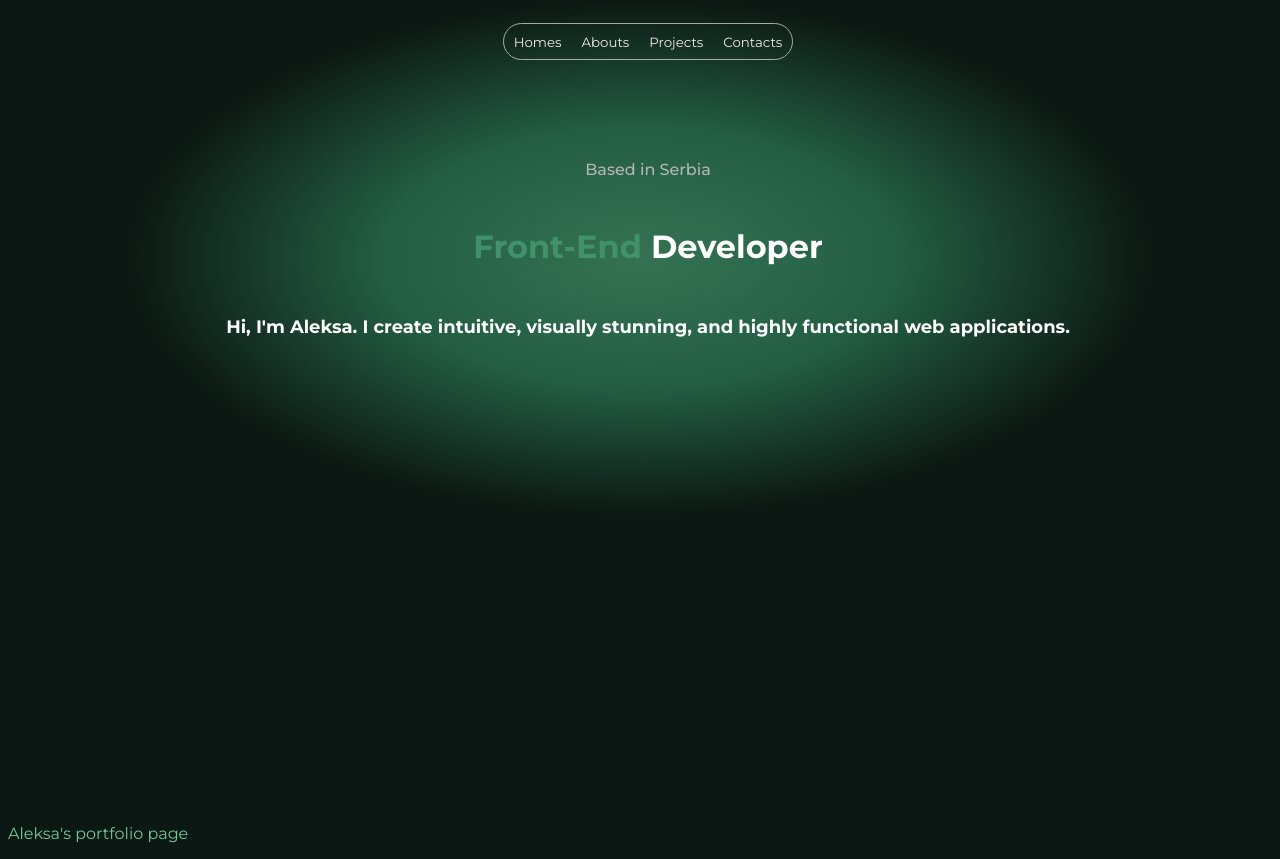
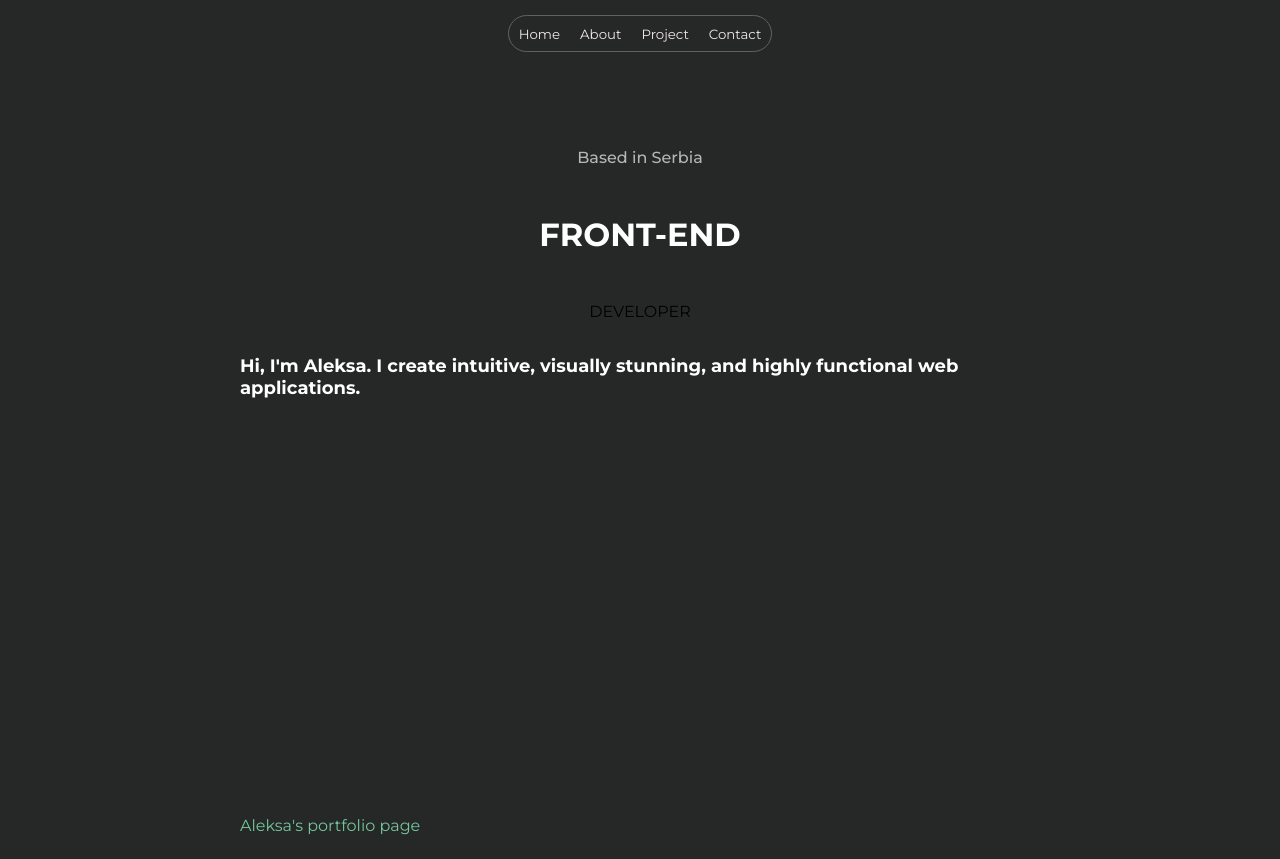
Before and after one commit to aleksa13122/aleksa-s-portfolio, a React (Vite) app: page / in a window 1280 px wide. Built offline with nearby package versions, Linux system fonts and the light colour scheme.

Commit message:
small changes

```diff
--- a/src/App.css
+++ b/src/App.css
@@ -5,22 +5,18 @@
 body {
   font-family: "Montserrat", sans-serif;
   /* margin: 0% 10%; */
-  background-color: #0c1813;
-  background-image: radial-gradient(
-    ellipse 40% 30% at 50% 30%,
-    #357253 0%,
-    #235e43 50%,
-    #0c1813 100%
-  );
+  background-color: #262727;
+  max-width: 800px;
+  margin: 0 auto;
 }
 .primarna {
   color: #74c69d;
 }
 .sekundarna {
-  color: #40916c;
+  /* color: #40916c; */
+  color: #262727;
   background-color: transparent;
 }
-
 .main-container {
   display: flex;
   align-items: center; /* Centriranje vertikalno */
@@ -28,6 +24,8 @@ body {
   width: 100vw;
   height: 100vh;
   flex-direction: column;
+  max-width: 800px;
+  margin: 0 auto;
 }
 
 /*
--- a/src/App.jsx
+++ b/src/App.jsx
@@ -1,6 +1,6 @@
 import React from "react";
 
-import Navigation from "./components/navigation";
+import Navigation from "./components/Navigation";
 import Info from "./components/Info";
 
 import "./App.css";
--- a/src/components/Info.css
+++ b/src/components/Info.css
@@ -9,11 +9,11 @@
   display: flex;
   flex-direction: column;
   align-items: center;
+  margin-top: 80px;
 }
 .origin {
   max-width: fit-content;
   text-align: center;
-  margin-top: 100px;
   color: rgb(182, 182, 182);
   font-weight: 500;
 }
--- a/src/components/Info.jsx
+++ b/src/components/Info.jsx
@@ -4,9 +4,8 @@ export default function Info() {
   return (
     <div className="info">
       <p className="origin">Based in Serbia</p>
-      <p className="job">
-        <span className="sekundarna">Front-End </span>Developer
-      </p>
+      <p className="job">FRONT-END </p>
+      <p>DEVELOPER</p>
       <p className="hello">
         Hi, I'm Aleksa. I create intuitive, visually stunning, and highly
         functional web applications.
--- a/src/components/Navigation.css
+++ b/src/components/Navigation.css
@@ -9,7 +9,7 @@
   background-color: transparent;
   border-radius: 50px;
   z-index: 1;
-  border: 1.5px solid darkgray;
+  border: 1px solid rgb(99, 97, 97);
   margin-top: 15px;
   justify-content: space-between; /* Raspoređuje elemente sa jednakim razmakom */
 }
--- a/src/components/Navigation.jsx
+++ b/src/components/Navigation.jsx
@@ -5,10 +5,10 @@ import "./Navigation.css";
 export default function Navigation() {
   return (
     <div className="nav">
-      <button className="nav-div">Homes</button>
-      <button className="nav-div ">Abouts</button>
-      <button className="nav-div ">Projects</button>
-      <button className="nav-div">Contacts</button>
+      <button className="nav-div">Home</button>
+      <button className="nav-div ">About</button>
+      <button className="nav-div ">Project</button>
+      <button className="nav-div">Contact</button>
     </div>
   );
 }
```
